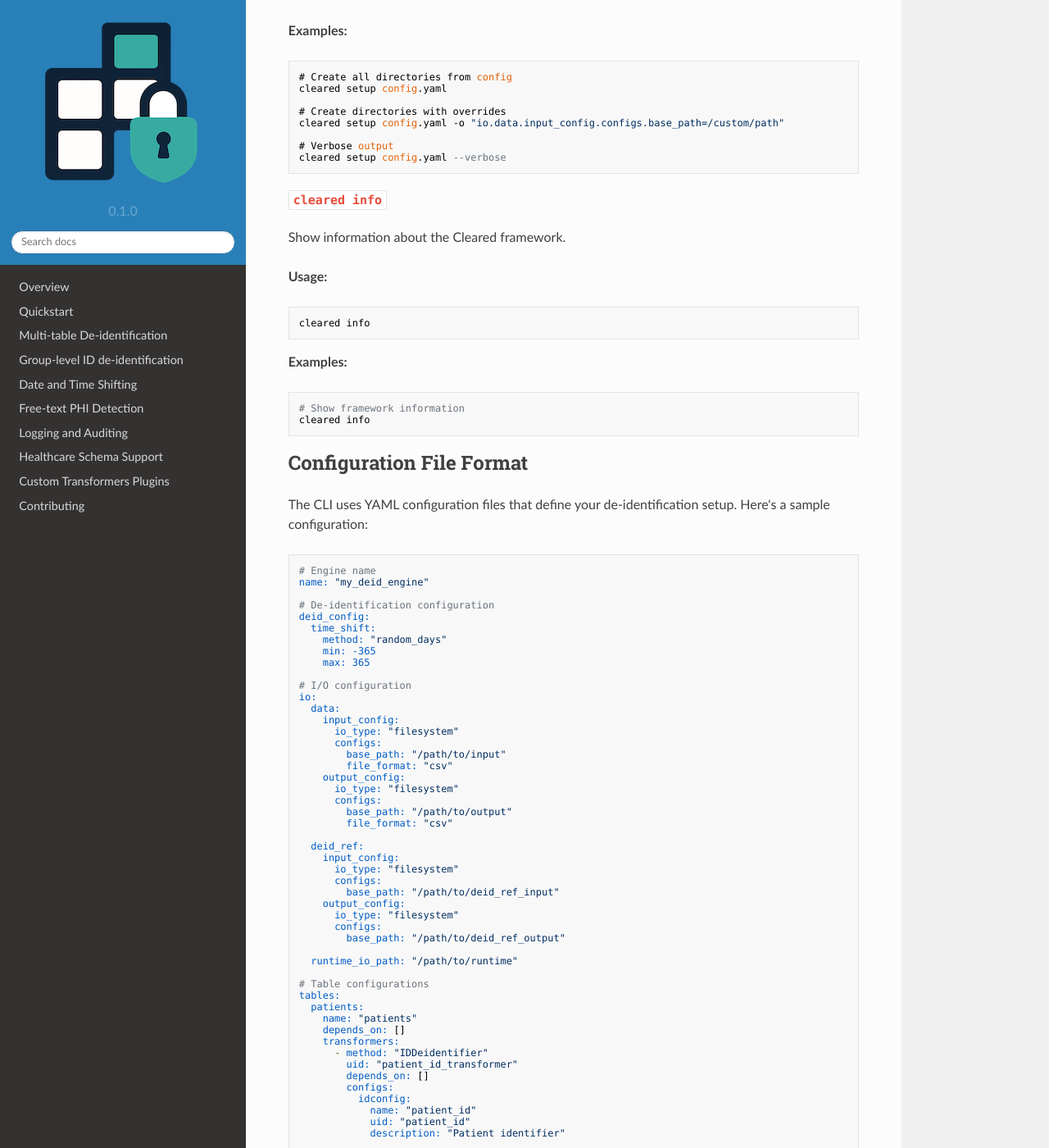
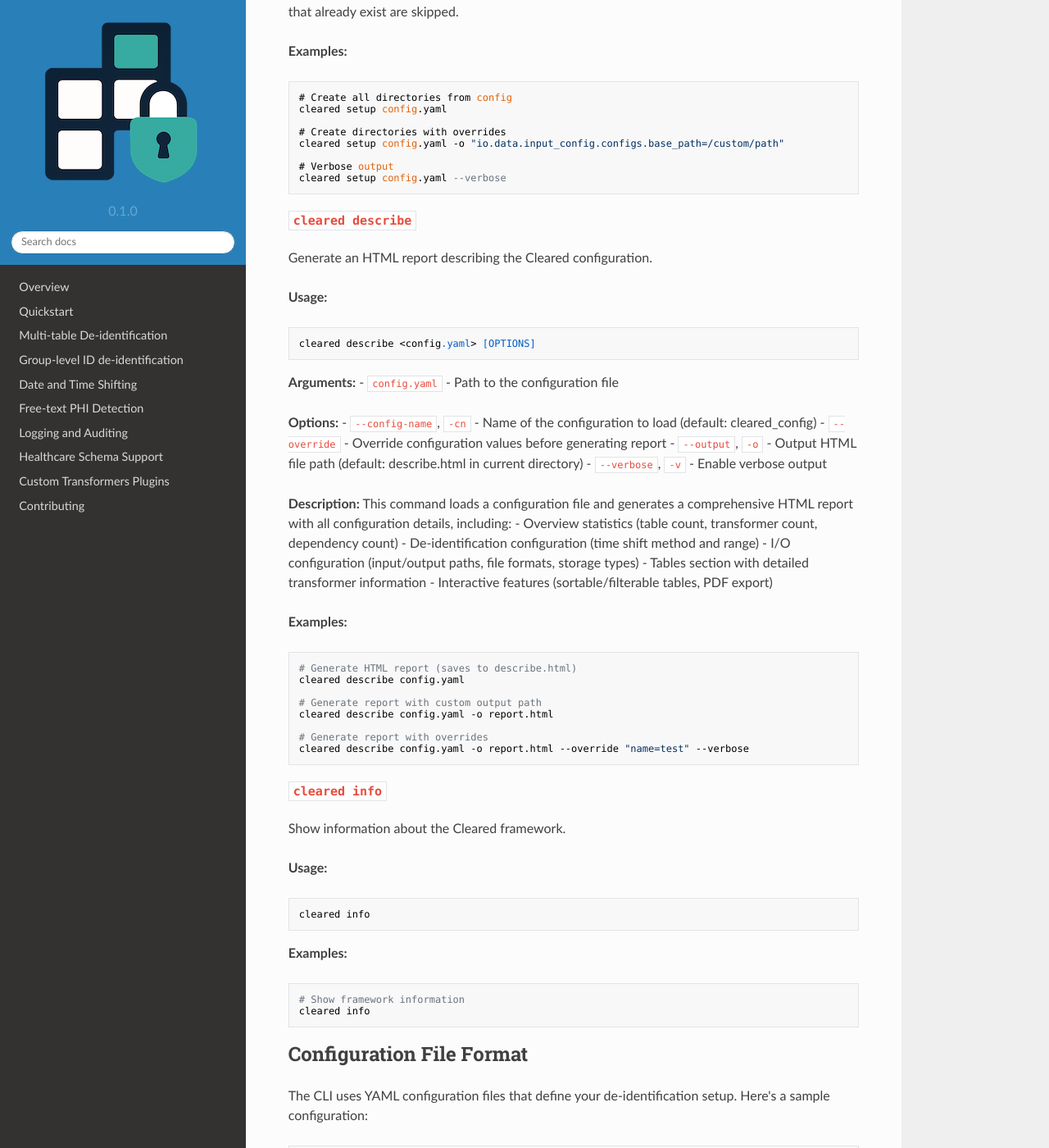
Before and after one commit to nomaai/cleared, an MkDocs documentation site: the page built from docs/cli-usage.md, in a window 1280 px wide and 1400 px high, scrolled down 4773 px. Shown: the whole window at 82% size. Built offline with MkDocs 1.6.1, drawn with Linux system fonts in a browser that asks for light colours; nearby versions of some CDN libraries; some of the changed text lies outside the part shown.

Commit message:
Added docs for describe

````diff
--- a/docs/cli-usage.md
+++ b/docs/cli-usage.md
@@ -12,6 +12,7 @@ The Cleared framework provides a powerful command-line interface (CLI) that allo
   - [`cleared lint`](#cleared-lint)
   - [`cleared init`](#cleared-init)
   - [`cleared setup`](#cleared-setup)
+  - [`cleared describe`](#cleared-describe)
   - [`cleared info`](#cleared-info)
 - [Configuration File Format](#configuration-file-format)
 - [Hydra Integration](#hydra-integration)
@@ -241,6 +242,44 @@ cleared setup config.yaml -o "io.data.input_config.configs.base_path=/custom/pat
 cleared setup config.yaml --verbose
 ```
 
+### `cleared describe`
+
+Generate an HTML report describing the Cleared configuration.
+
+**Usage:**
+```bash
+cleared describe <config.yaml> [OPTIONS]
+```
+
+**Arguments:**
+- `config.yaml` - Path to the configuration file
+
+**Options:**
+- `--config-name`, `-cn` - Name of the configuration to load (default: cleared_config)
+- `--override` - Override configuration values before generating report
+- `--output`, `-o` - Output HTML file path (default: describe.html in current directory)
+- `--verbose`, `-v` - Enable verbose output
+
+**Description:**
+This command loads a configuration file and generates a comprehensive HTML report with all configuration details, including:
+- Overview statistics (table count, transformer count, dependency count)
+- De-identification configuration (time shift method and range)
+- I/O configuration (input/output paths, file formats, storage types)
+- Tables section with detailed transformer information
+- Interactive features (sortable/filterable tables, PDF export)
+
+**Examples:**
+```bash
+# Generate HTML report (saves to describe.html)
+cleared describe config.yaml
+
+# Generate report with custom output path
+cleared describe config.yaml -o report.html
+
+# Generate report with overrides
+cleared describe config.yaml -o report.html --override "name=test" --verbose
+```
+
 ### `cleared info`
 
 Show information about the Cleared framework.
@@ -367,7 +406,12 @@ cleared run config.yaml -o "io.data.input_config.configs.base_path=/input" -o "i
    cleared validate my_project.yaml
    ```
 
-4. **Run the de-identification:**
+4. **Generate a configuration report (optional):**
+   ```bash
+   cleared describe my_project.yaml
+   ```
+
+5. **Run the de-identification:**
    ```bash
    cleared run my_project.yaml --create-dirs
    ```
````
Also changed, not shown: docs/quickstart.md (+21 -0 lines).
